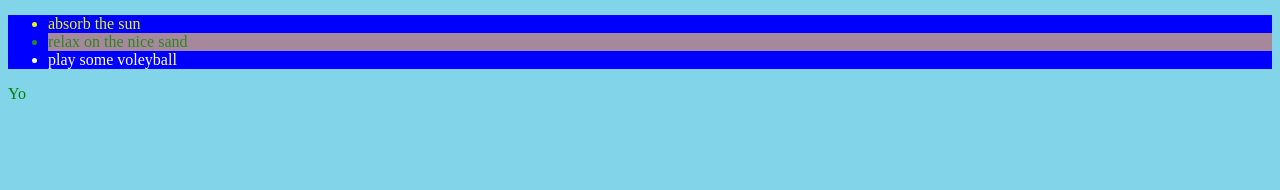
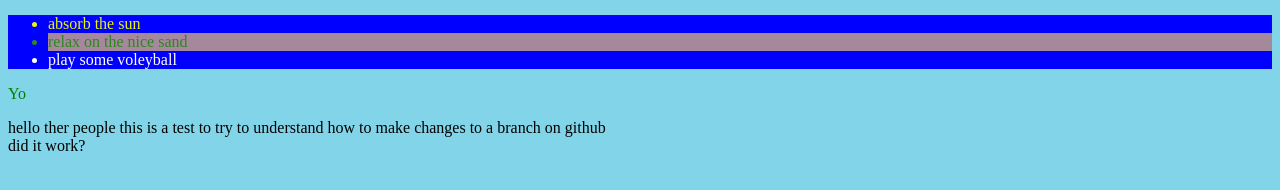
Before and after one commit to binster123/binster123.github.io, a plain HTML site: page index.html in a window 1280 px wide. Shown: the part 462-652 px from the top of the page. Drawn offline with Linux system fonts and the light colour scheme.

Commit message:
Update index.html
testing branches

```diff
--- a/index.html
+++ b/index.html
@@ -35,5 +35,8 @@
             <li id="voleyball">play some voleyball</li>
         </ul>
         <p style="color:green">Yo</p>
+        <p>
+        hello ther people this is a test to try to understand how to make changes to a branch on github<br>
+        did it work?</p>
     </body>
 </html>
```
